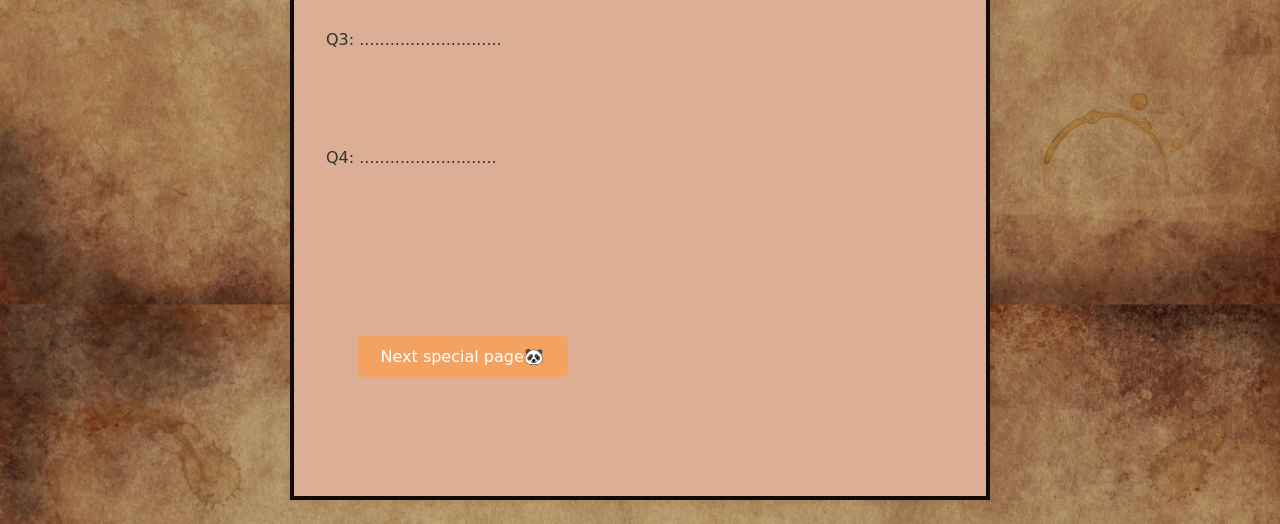
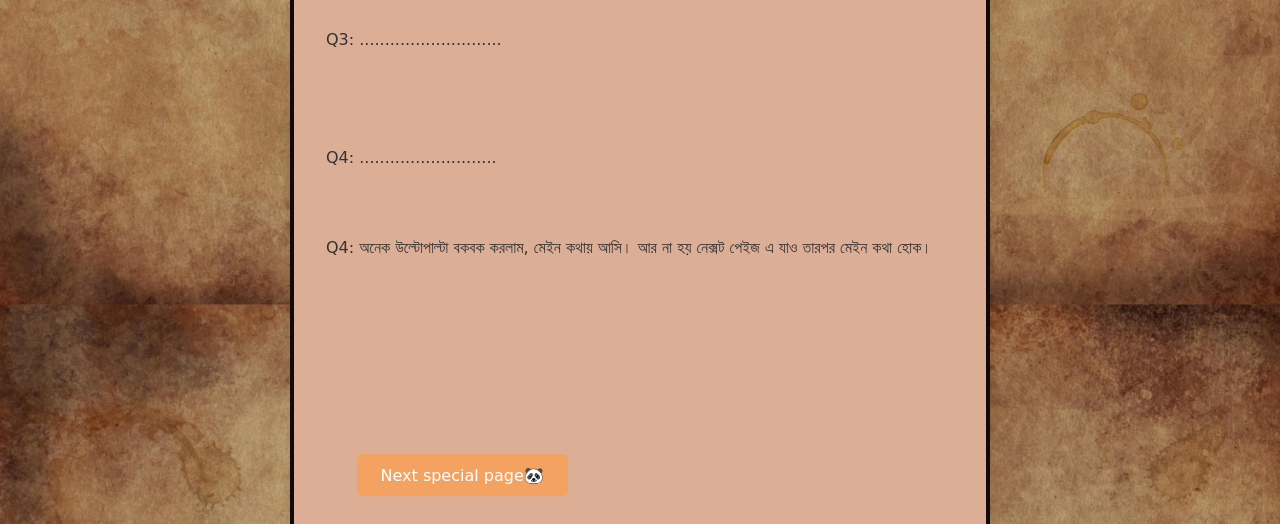
Before and after one commit to Shan0000000/caiobeb.-.saasn121435217sadh, a Flask app: template templates/result.html in a window 1280 px wide. Shown: the part 551-1075 px from the top of the page. Run offline with Flask 3, Linux system fonts and the light colour scheme; the template is opened without the code that fills it: most values are stand-ins (such as "Sample title", 1, 10 or a date in 2020).

Commit message:
result.html

```diff
--- a/templates/result.html
+++ b/templates/result.html
@@ -14,6 +14,8 @@
     <p>Q2:................................. </p>
     <p>Q3: ............................</p>
     <p>Q4: ...........................</p>
+<p>Q4: অনেক উল্টোপাল্টা বকবক করলাম, মেইন কথায় আসি। আর না হয় নেক্সট পেইজ এ যাও তারপর মেইন কথা হোক।</p>
+
 
     <form action="{{ url_for('bday') }}">
       <button type="submit">Next special page🐼</button>
```
